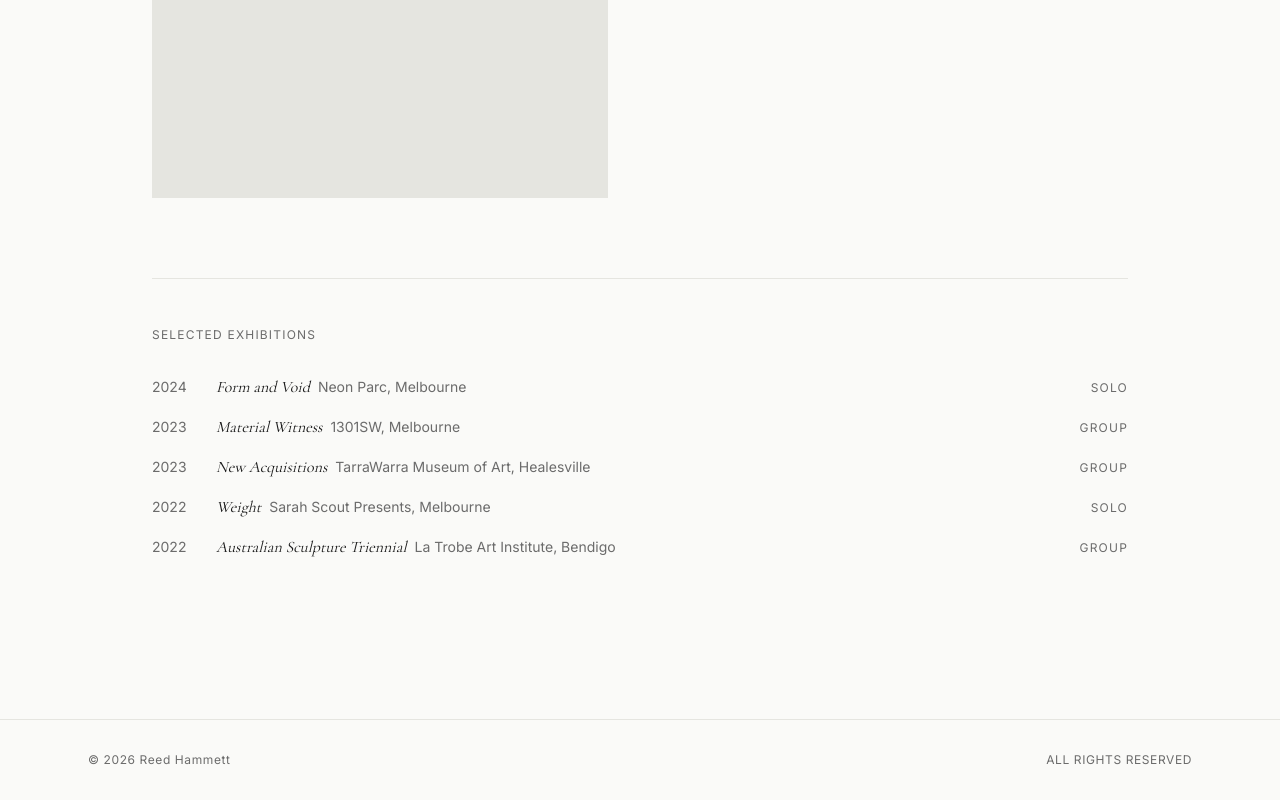
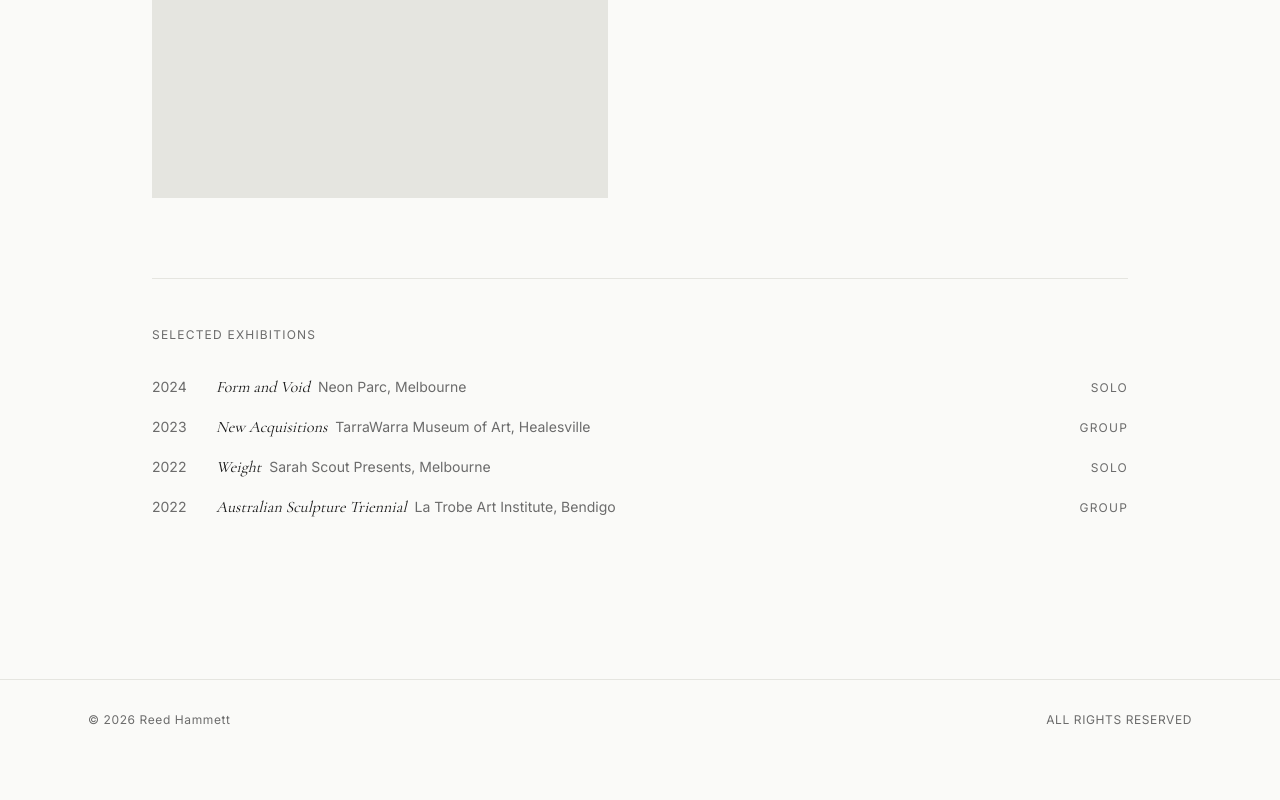
Before and after one commit to TKRudey/websitetemplate, a Next.js app: page /bio in a window 1280 px wide. Shown: the part 554-1354 px from the top of the page. After the commit the page ends 1314 px from the top, so only its background shows below. Built offline with nearby package versions, Linux system fonts and the light colour scheme.

Commit message:
repo ownership transferred

```diff
--- a/app/bio/page.tsx
+++ b/app/bio/page.tsx
@@ -15,12 +15,6 @@ const exhibitions = [
     title: "Form and Void",
     venue: "Neon Parc, Melbourne",
     type: "Solo",
-  },
-  {
-    year: 2023,
-    title: "Material Witness",
-    venue: "1301SW, Melbourne",
-    type: "Group",
   },
   {
     year: 2023,
```
